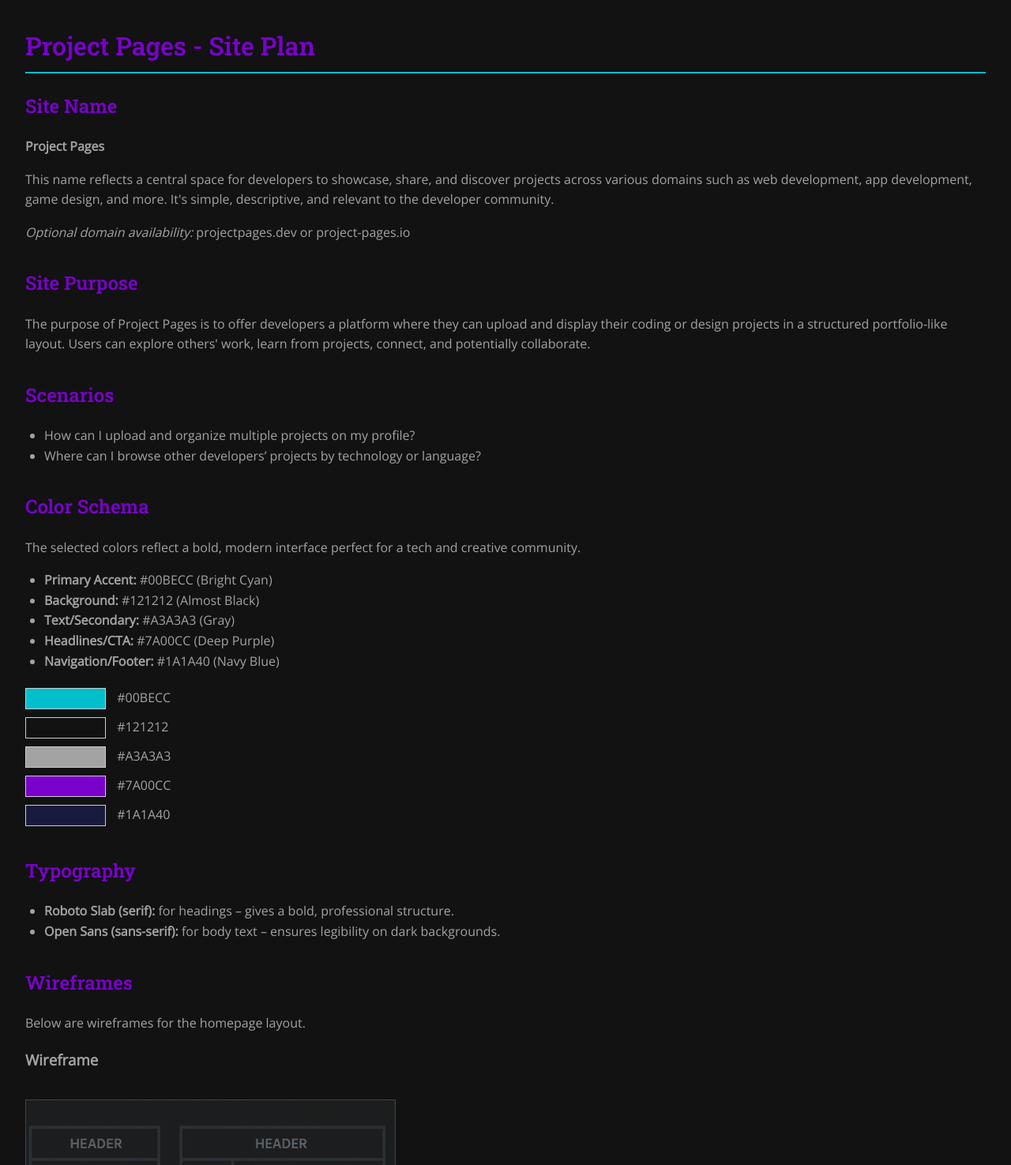
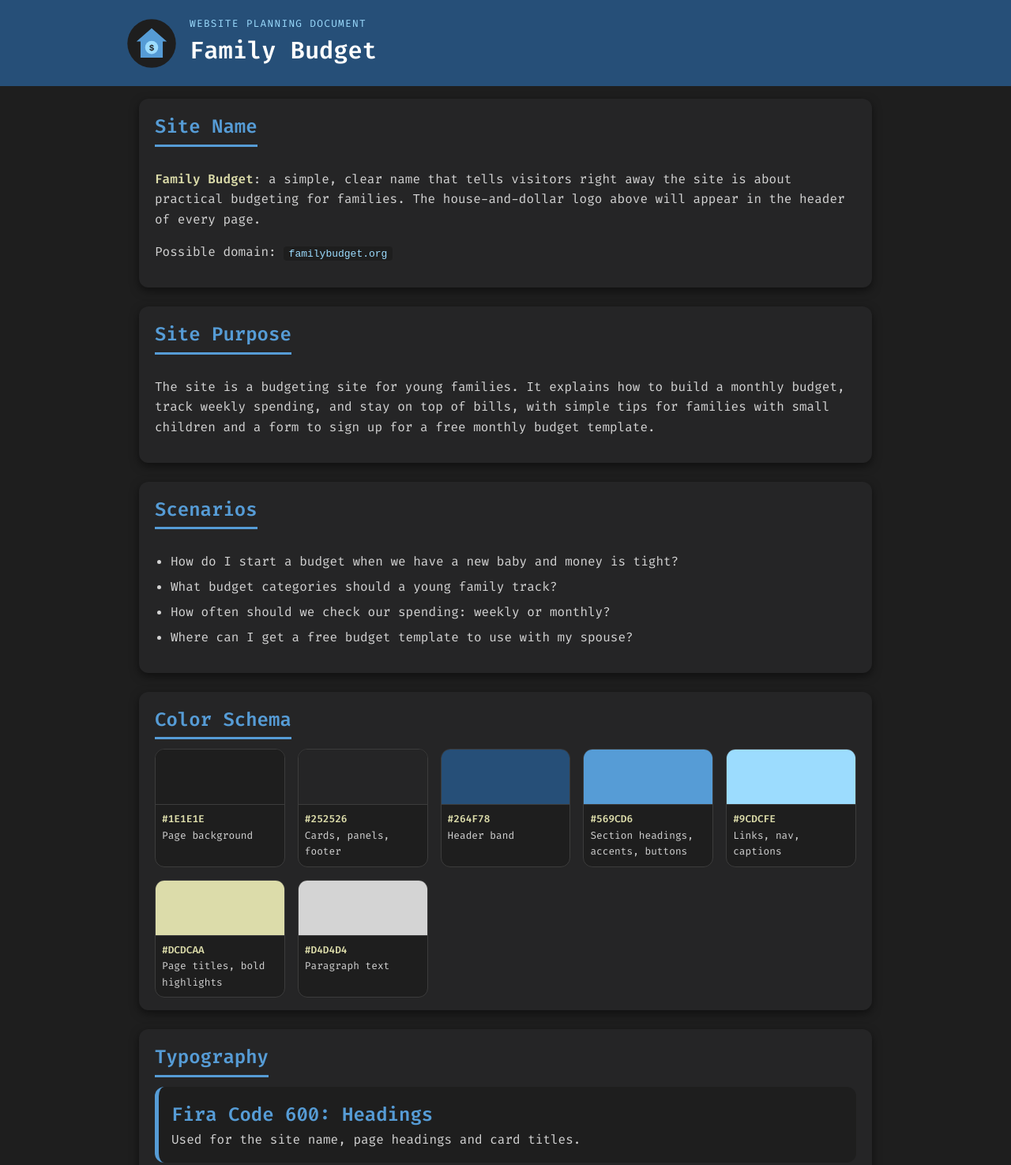
Before and after one commit to MysticMuffin-DevLogs/wdd131, a plain HTML site: page project/siteplan.html in a window 1280 px wide. Shown: the top 1475 px of the page at 79% size. Drawn offline with nearby package versions, Linux system fonts and the light colour scheme.

Commit message:
pushing my siteplan up

```diff
--- a/project/siteplan.html
+++ b/project/siteplan.html
@@ -1,101 +1,156 @@
-<!DOCTYPE html>
+<!doctype html>
 <html lang="en">
   <head>
     <meta charset="UTF-8" />
     <meta name="viewport" content="width=device-width, initial-scale=1.0" />
-    <title>Project Pages - Site Plan</title>
-    <link rel="stylesheet" href="style.css" />
+    <meta name="author" content="Daniel McKenna" />
+    <meta
+      name="description"
+      content="Website planning document for Family Budget, a budgeting site for young families. WDD 131 final project site plan by Daniel McKenna."
+    />
+    <title>Site Plan | Family Budget | WDD 131</title>
+    <link rel="preconnect" href="https://fonts.googleapis.com" />
+    <link rel="preconnect" href="https://fonts.gstatic.com" crossorigin />
     <link
-      href="https://fonts.googleapis.com/css2?family=Open+Sans&family=Roboto+Slab:wght@600&display=swap"
+      href="https://fonts.googleapis.com/css2?family=Fira+Code:wght@400;600&display=swap"
       rel="stylesheet"
     />
+    <link rel="stylesheet" href="styles/siteplan.css" />
+    <script src="../scripts/getdates.js" defer></script>
   </head>
   <body>
-    <h1>Project Pages - Site Plan</h1>
+    <header>
+      <div class="header-content">
+        <img
+          src="images/logo.svg"
+          alt="Family Budget logo: a blue house with a dollar sign"
+          width="64"
+          height="64"
+        />
+        <div>
+          <p class="eyebrow">Website Planning Document</p>
+          <h1>Family Budget</h1>
+        </div>
+      </div>
+    </header>
 
-    <div class="section">
+    <main>
+      <section class="card">
         <h2>Site Name</h2>
-      <p><strong>Project Pages</strong></p>
         <p>
-        This name reflects a central space for developers to showcase, share,
-        and discover projects across various domains such as web development,
-        app development, game design, and more. It's simple, descriptive, and
-        relevant to the developer community.
+          <strong>Family Budget</strong>: a simple, clear name that tells
+          visitors right away the site is about practical budgeting for
+          families. The house-and-dollar logo above will appear in the header of
+          every page.
         </p>
+        <p>Possible domain: <code>familybudget.org</code></p>
+      </section>
+
+      <section class="card">
+        <h2>Site Purpose</h2>
         <p>
-        <em>Optional domain availability:</em> projectpages.dev or
-        project-pages.io
+          The site is a budgeting site for young families. It explains how to
+          build a monthly budget, track weekly spending, and stay on top of
+          bills, with simple tips for families with small children and a form to
+          sign up for a free monthly budget template.
+        </p>
+      </section>
+
+      <section class="card">
+        <h2>Scenarios</h2>
+        <ul>
+          <li>
+            How do I start a budget when we have a new baby and money is tight?
+          </li>
+          <li>What budget categories should a young family track?</li>
+          <li>How often should we check our spending: weekly or monthly?</li>
+          <li>Where can I get a free budget template to use with my spouse?</li>
+        </ul>
+      </section>
+
+      <section class="card">
+        <h2>Color Schema</h2>
+        <div class="swatches">
+          <div class="swatch">
+            <div class="chip bg"></div>
+            <p><strong>#1E1E1E</strong><br />Page background</p>
+          </div>
+          <div class="swatch">
+            <div class="chip panel"></div>
+            <p><strong>#252526</strong><br />Cards, panels, footer</p>
+          </div>
+          <div class="swatch">
+            <div class="chip header-blue"></div>
+            <p><strong>#264F78</strong><br />Header band</p>
+          </div>
+          <div class="swatch">
+            <div class="chip accent"></div>
+            <p>
+              <strong>#569CD6</strong><br />Section headings, accents, buttons
             </p>
           </div>
+          <div class="swatch">
+            <div class="chip link"></div>
+            <p><strong>#9CDCFE</strong><br />Links, nav, captions</p>
+          </div>
+          <div class="swatch">
+            <div class="chip highlight"></div>
+            <p><strong>#DCDCAA</strong><br />Page titles, bold highlights</p>
+          </div>
+          <div class="swatch">
+            <div class="chip text"></div>
+            <p><strong>#D4D4D4</strong><br />Paragraph text</p>
+          </div>
+        </div>
+      </section>
 
-    <div class="section">
-      <h2>Site Purpose</h2>
+      <section class="card">
+        <h2>Typography</h2>
+        <div class="type-sample">
+          <p class="sample-heading">Fira Code 600: Headings</p>
+          <p>Used for the site name, page headings and card titles.</p>
+        </div>
+        <div class="type-sample">
           <p>
-        The purpose of Project Pages is to offer developers a platform where
-        they can upload and display their coding or design projects in a
-        structured portfolio-like layout. Users can explore others' work, learn
-        from projects, connect, and potentially collaborate.
+            Fira Code 400: Body text. Used for paragraphs, navigation links,
+            form labels and the footer. A clean monospace Google Font that
+            matches the code-editor look used across my WDD 131 pages. I really
+            like the colors of visual studio code and its typography so I wanted
+            to kind of match it here.
           </p>
         </div>
+      </section>
 
-    <div class="section">
-      <h2>Scenarios</h2>
-      <ul>
-        <li>How can I upload and organize multiple projects on my profile?</li>
-        <li>
-          Where can I browse other developers’ projects by technology or
-          language?
-        </li>
-      </ul>
+      <section class="card">
+        <h2>Wireframes</h2>
+        <div class="wireframes">
+          <figure>
+            <img
+              src="images/wireframe-mobile.svg"
+              alt="Mobile wireframe: header with logo and hamburger menu, hero with call-to-action button, three stacked cards, monthly tip image and text, footer"
+              width="260"
+              height="560"
+              loading="lazy"
+            />
+            <figcaption>Home page: mobile view</figcaption>
+          </figure>
+          <figure>
+            <img
+              src="images/wireframe-desktop.svg"
+              alt="Desktop wireframe: header with logo and full navigation, hero with text left and image right, three cards in a row, monthly tip with image left and text right, footer"
+              width="640"
+              height="420"
+              loading="lazy"
+            />
+            <figcaption>Home page: desktop view</figcaption>
+          </figure>
         </div>
+      </section>
+    </main>
 
-    <div class="section">
-      <h2>Color Schema</h2>
-      <p>
-        The selected colors reflect a bold, modern interface perfect for a tech
-        and creative community.
-      </p>
-      <ul>
-        <li><strong>Primary Accent:</strong> #00BECC (Bright Cyan)</li>
-        <li><strong>Background:</strong> #121212 (Almost Black)</li>
-        <li><strong>Text/Secondary:</strong> #A3A3A3 (Gray)</li>
-        <li><strong>Headlines/CTA:</strong> #7A00CC (Deep Purple)</li>
-        <li><strong>Navigation/Footer:</strong> #1A1A40 (Navy Blue)</li>
-      </ul>
-      <div class="color-samples">
-        <div class="color-sample c1"></div>
-        #00BECC<br />
-        <div class="color-sample c2"></div>
-        #121212<br />
-        <div class="color-sample c3"></div>
-        #A3A3A3<br />
-        <div class="color-sample c4"></div>
-        #7A00CC<br />
-        <div class="color-sample c5"></div>
-        #1A1A40<br />
-      </div>
-    </div>
-
-    <div class="section">
-      <h2>Typography</h2>
-      <ul>
-        <li>
-          <strong>Roboto Slab (serif):</strong> for headings – gives a bold,
-          professional structure.
-        </li>
-        <li>
-          <strong>Open Sans (sans-serif):</strong> for body text – ensures
-          legibility on dark backgrounds.
-        </li>
-      </ul>
-    </div>
-
-    <div class="section">
-      <h2>Wireframes</h2>
-      <p>Below are wireframes for the homepage layout.</p>
-
-      <h3>Wireframe</h3>
-      <img src="wireframe-mobile.png" alt="wireframe" />
-    </div>
+    <footer>
+      <p>&copy;<span id="currentyear"></span> Daniel McKenna | WDD 131</p>
+      <p id="lastModified"></p>
+    </footer>
   </body>
 </html>
--- /dev/null
+++ b/project/styles/siteplan.css
@@ -0,0 +1,208 @@
+/* Same palette and font as the rest of WDD 131 (base.css),
+   with the orange accent swapped for blues */
+:root {
+  --bg: #1e1e1e;
+  --panel: #252526;
+  --text: #d4d4d4;
+  --link: #9cdcfe;
+  --accent: #569cd6; /* replaces orange #ce9178 */
+  --highlight: #dcdcaa;
+  --header-blue: #264f78;
+  --white: #ffffff;
+}
+
+* {
+  box-sizing: border-box;
+}
+
+body {
+  background-color: var(--bg);
+  color: var(--text);
+  font-family: "Fira Code", monospace;
+  margin: 0;
+  line-height: 1.6;
+}
+
+a {
+  color: var(--link);
+}
+
+/* Header band */
+header {
+  background-color: var(--header-blue);
+  padding: 1.25rem 1rem;
+}
+
+.header-content {
+  max-width: 960px;
+  margin: 0 auto;
+  display: flex;
+  align-items: center;
+  gap: 1rem;
+}
+
+.header-content img {
+  width: 64px;
+  height: 64px;
+}
+
+.eyebrow {
+  margin: 0;
+  font-size: 0.8rem;
+  letter-spacing: 0.1em;
+  text-transform: uppercase;
+  color: var(--link);
+}
+
+header h1 {
+  margin: 0;
+  font-size: 1.4rem;
+  color: var(--white);
+}
+
+/* Main */
+main {
+  display: grid;
+  gap: 1.5rem;
+  max-width: 960px;
+  margin: 0 auto;
+  padding: 1rem;
+}
+
+.card {
+  background-color: var(--panel);
+  border-radius: 12px;
+  padding: 1rem 1.25rem;
+  box-shadow: 0 4px 12px rgba(0, 0, 0, 0.5);
+}
+
+.card h2 {
+  color: var(--accent);
+  display: inline-block;
+  margin: 0 0 0.75rem;
+  padding-bottom: 0.2rem;
+  border-bottom: 3px solid var(--accent);
+}
+
+strong {
+  color: var(--highlight);
+}
+
+code {
+  background-color: var(--bg);
+  color: var(--link);
+  padding: 0.1rem 0.4rem;
+  border-radius: 4px;
+}
+
+ul {
+  padding-left: 1.25rem;
+}
+
+li {
+  margin-bottom: 0.4rem;
+}
+
+/* Color swatches */
+.swatches {
+  display: grid;
+  grid-template-columns: repeat(auto-fit, minmax(140px, 1fr));
+  gap: 1rem;
+}
+
+.swatch {
+  background-color: var(--bg);
+  border: 1px solid #3c3c3c;
+  border-radius: 12px;
+  overflow: hidden;
+}
+
+.chip {
+  height: 70px;
+  border-bottom: 1px solid #3c3c3c;
+}
+
+.swatch p {
+  margin: 0;
+  padding: 0.5rem;
+  font-size: 0.8rem;
+}
+
+.chip.bg { background-color: var(--bg); }
+.chip.panel { background-color: var(--panel); }
+.chip.text { background-color: var(--text); }
+.chip.link { background-color: var(--link); }
+.chip.accent { background-color: var(--accent); }
+.chip.highlight { background-color: var(--highlight); }
+.chip.header-blue { background-color: var(--header-blue); }
+
+/* Typography samples */
+.type-sample {
+  background-color: var(--bg);
+  border-left: 5px solid var(--accent);
+  border-radius: 12px;
+  padding: 1rem;
+  margin-bottom: 1rem;
+}
+
+.type-sample p {
+  margin: 0;
+}
+
+.sample-heading {
+  font-size: 1.5rem;
+  font-weight: 600;
+  color: var(--accent);
+}
+
+/* Wireframes */
+.wireframes {
+  display: grid;
+  gap: 1.5rem;
+}
+
+figure {
+  margin: 0;
+  padding: 0.75rem;
+  background-color: var(--bg);
+  border-radius: 12px;
+  text-align: center;
+}
+
+figure img {
+  display: block;
+  max-width: 100%;
+  height: auto;
+  margin: 0 auto;
+  border-radius: 8px;
+}
+
+figcaption {
+  margin-top: 0.5rem;
+  font-size: 0.9rem;
+  color: var(--link);
+}
+
+/* Footer */
+footer {
+  background-color: var(--panel);
+  text-align: center;
+  padding: 1rem;
+  font-size: 0.9rem;
+}
+
+footer p {
+  margin: 0.25rem 0;
+}
+
+/* Wider screens */
+@media (min-width: 768px) {
+  header h1 {
+    font-size: 1.9rem;
+  }
+
+  .wireframes {
+    grid-template-columns: 1fr 2fr;
+    align-items: start;
+  }
+}
```
Also changed, not shown: project/images/logo.svg (added), project/images/wireframe-desktop.svg (added), project/images/wireframe-mobile.svg (added), siteplan.html (added). Lines whose indentation alone changed are shown as unchanged.
